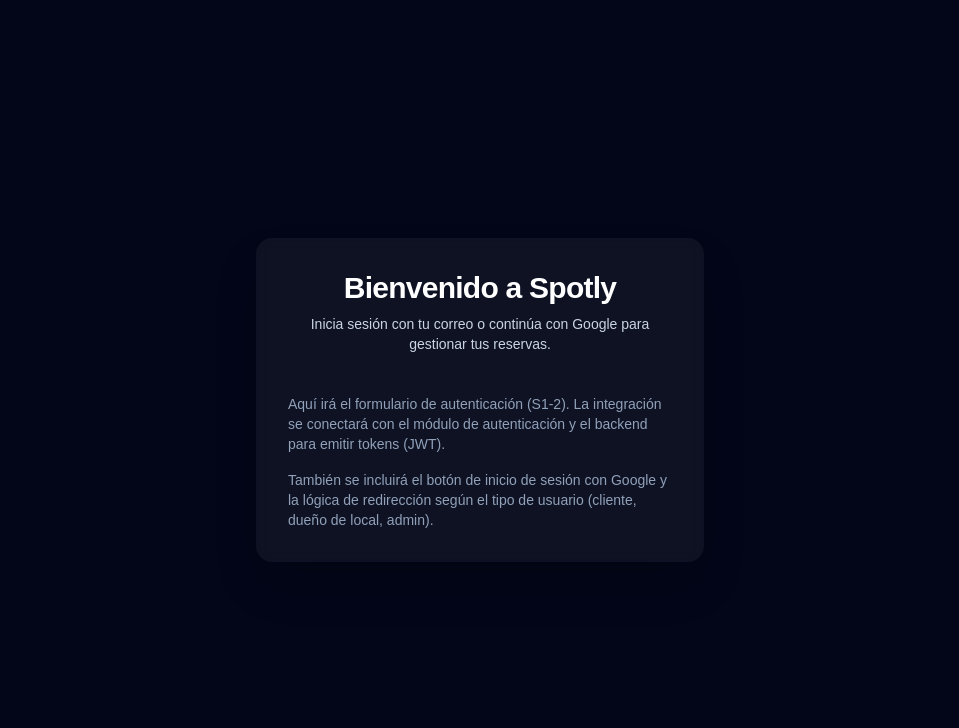
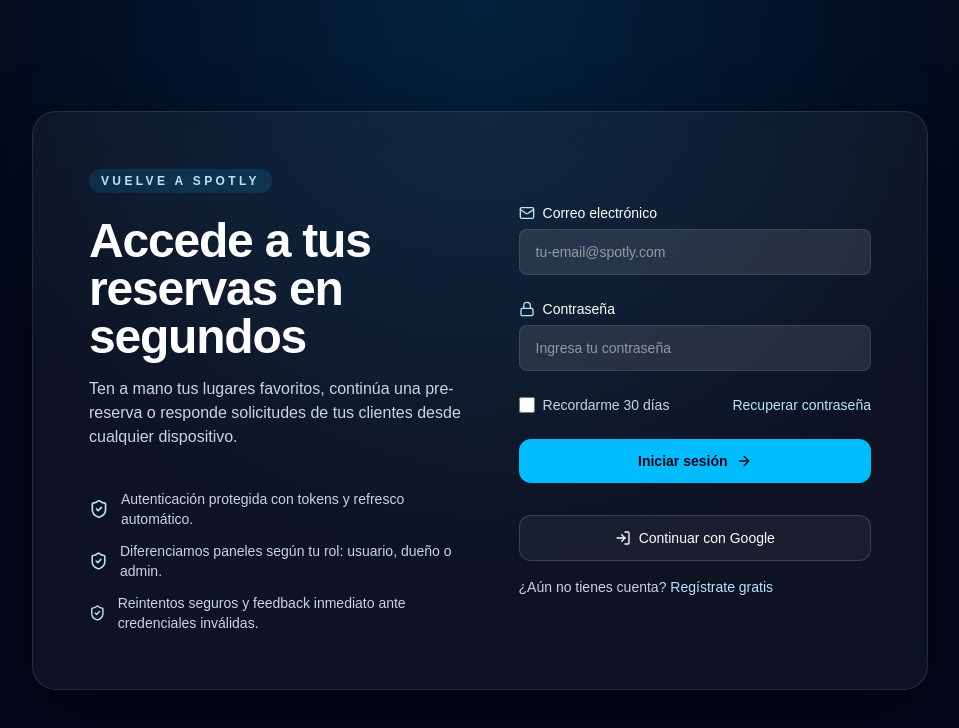
Before and after one commit to Camiloesoto/spotly, a Next.js app in the folder spotly/: page /login in a window 1280 px wide. Shown: the top 728 px of the page, without its empty margins (160-1119 px from the left). Built offline with nearby package versions, Linux system fonts and the light colour scheme; no server answers.

Commit message:
feat: deliver optimized login experience

```diff
--- a/spotly/src/app/(auth)/login/page.tsx
+++ b/spotly/src/app/(auth)/login/page.tsx
@@ -1,26 +1,243 @@
 "use client";
 
+import { zodResolver } from "@hookform/resolvers/zod";
+import { ArrowRight, Loader2, Lock, LogIn, Mail, ShieldCheck } from "lucide-react";
+import Link from "next/link";
+import { useRouter } from "next/navigation";
+import { useState } from "react";
+import { useForm } from "react-hook-form";
+import { z } from "zod";
+
+import { useLoginMutation, useOAuthMutation } from "@/modules/auth/hooks";
+import type { Session } from "@/modules/auth/types";
+
+const loginSchema = z.object({
+  email: z.string().trim().email("Ingresa un correo válido"),
+  password: z.string().min(1, "Ingresa tu contraseña"),
+  remember: z.boolean().default(false),
+});
+
+type LoginFormValues = z.infer<typeof loginSchema>;
+
 export default function LoginPage() {
+  const router = useRouter();
+  const loginMutation = useLoginMutation();
+  const oauthMutation = useOAuthMutation();
+  const [serverError, setServerError] = useState<string | null>(null);
+
+  const {
+    register,
+    handleSubmit,
+    formState: { errors, isSubmitting },
+  } = useForm<LoginFormValues>({
+    resolver: zodResolver(loginSchema),
+    defaultValues: {
+      email: "",
+      password: "",
+      remember: false,
+    },
+  });
+
+  const onSubmit = handleSubmit(async (values) => {
+    setServerError(null);
+    try {
+      const session = await loginMutation.mutateAsync({
+        email: values.email,
+        password: values.password,
+      });
+      redirectByRole(session, router);
+    } catch (error) {
+      const message =
+        error instanceof Error
+          ? error.message
+          : "No pudimos iniciar sesión. Revisa tus credenciales e inténtalo de nuevo.";
+      setServerError(message);
+    }
+  });
+
+  const disableForm = isSubmitting || loginMutation.isPending;
+
+  const handleContinueWithGoogle = async () => {
+    setServerError(null);
+    try {
+      const { redirectUrl } = await oauthMutation.mutateAsync("google");
+      window.location.href = redirectUrl;
+    } catch (error) {
+      const message =
+        error instanceof Error
+          ? error.message
+          : "No pudimos conectarnos con Google. Intenta más tarde.";
+      setServerError(message);
+    }
+  };
+
   return (
-    <main className="flex min-h-screen items-center justify-center bg-slate-950 px-4 py-16 text-white">
-      <div className="w-full max-w-md rounded-2xl bg-white/5 p-8 shadow-2xl backdrop-blur">
-        <header className="text-center">
-          <h1 className="text-3xl font-semibold tracking-tight">Bienvenido a Spotly</h1>
-          <p className="mt-2 text-sm text-slate-300">
-            Inicia sesión con tu correo o continúa con Google para gestionar tus reservas.
-          </p>
-        </header>
-        <section className="mt-10 space-y-4 text-sm text-slate-400">
-          <p>
-            Aquí irá el formulario de autenticación (S1-2). La integración se conectará con el
-            módulo de autenticación y el backend para emitir tokens (JWT).
-          </p>
-          <p>
-            También se incluirá el botón de inicio de sesión con Google y la lógica de redirección
-            según el tipo de usuario (cliente, dueño de local, admin).
-          </p>
+    <main className="relative flex min-h-screen items-center justify-center bg-slate-950 px-4 py-12 text-white">
+      <div className="absolute inset-0 bg-[radial-gradient(circle_at_top,_rgba(14,165,233,0.18),_transparent_55%)]" />
+      <div className="relative z-10 grid w-full max-w-4xl gap-10 rounded-3xl border border-white/10 bg-white/[0.05] p-10 shadow-[0_22px_70px_-12px_rgba(0,0,0,0.55)] backdrop-blur-xl md:grid-cols-[1.05fr_0.95fr] md:p-14">
+        <section className="flex flex-col justify-between">
+          <div>
+            <span className="inline-flex items-center rounded-full bg-sky-500/15 px-3 py-1 text-xs font-semibold uppercase tracking-[0.28em] text-sky-200">
+              vuelve a spotly
+            </span>
+            <h1 className="mt-6 text-4xl font-semibold tracking-tight md:text-5xl">
+              Accede a tus reservas en segundos
+            </h1>
+            <p className="mt-4 text-base text-slate-300">
+              Ten a mano tus lugares favoritos, continúa una pre-reserva o responde solicitudes de
+              tus clientes desde cualquier dispositivo.
+            </p>
+          </div>
+
+          <ul className="mt-10 space-y-3 text-sm text-slate-300">
+            <li className="flex items-center gap-3">
+              <ShieldCheck className="h-5 w-5 text-sky-200" />
+              Autenticación protegida con tokens y refresco automático.
+            </li>
+            <li className="flex items-center gap-3">
+              <ShieldCheck className="h-5 w-5 text-sky-200" />
+              Diferenciamos paneles según tu rol: usuario, dueño o admin.
+            </li>
+            <li className="flex items-center gap-3">
+              <ShieldCheck className="h-5 w-5 text-sky-200" />
+              Reintentos seguros y feedback inmediato ante credenciales inválidas.
+            </li>
+          </ul>
+        </section>
+
+        <section className="flex flex-col justify-center">
+          <form onSubmit={onSubmit} className="space-y-6">
+            <div className="space-y-1.5">
+              <label htmlFor="email" className="flex items-center gap-2 text-sm font-medium">
+                <Mail className="h-4 w-4 text-sky-200" />
+                Correo electrónico
+              </label>
+              <input
+                id="email"
+                type="email"
+                autoComplete="email"
+                placeholder="tu-email@spotly.com"
+                className="w-full rounded-lg border border-white/10 bg-white/10 px-4 py-3 text-sm text-white outline-none transition hover:border-sky-400/40 focus:border-sky-400 focus:ring-2 focus:ring-sky-400/30"
+                {...register("email")}
+                disabled={disableForm}
+              />
+              {errors.email && <FieldError message={errors.email.message} />}
+            </div>
+
+            <div className="space-y-1.5">
+              <label htmlFor="password" className="flex items-center gap-2 text-sm font-medium">
+                <Lock className="h-4 w-4 text-sky-200" />
+                Contraseña
+              </label>
+              <input
+                id="password"
+                type="password"
+                autoComplete="current-password"
+                placeholder="Ingresa tu contraseña"
+                className="w-full rounded-lg border border-white/10 bg-white/10 px-4 py-3 text-sm text-white outline-none transition hover:border-sky-400/40 focus:border-sky-400 focus:ring-2 focus:ring-sky-400/30"
+                {...register("password")}
+                disabled={disableForm}
+              />
+              {errors.password && <FieldError message={errors.password.message} />}
+            </div>
+
+            <div className="flex items-center justify-between text-sm text-slate-300">
+              <label className="inline-flex items-center gap-2">
+                <input
+                  type="checkbox"
+                  className="h-4 w-4 rounded border border-white/30 bg-transparent accent-sky-400"
+                  {...register("remember")}
+                  disabled={disableForm}
+                />
+                Recordarme 30 días
+              </label>
+              <Link
+                href="/auth/forgot-password"
+                className="text-sky-200 underline-offset-4 hover:underline"
+              >
+                Recuperar contraseña
+              </Link>
+            </div>
+
+            {serverError && (
+              <div className="rounded-xl border border-red-500/40 bg-red-500/10 px-4 py-3 text-sm text-red-200">
+                {serverError}
+              </div>
+            )}
+
+            <button
+              type="submit"
+              className="flex w-full items-center justify-center gap-2 rounded-xl bg-sky-400 px-5 py-3 text-sm font-semibold text-slate-950 transition hover:bg-sky-300 focus:outline-none focus:ring-2 focus:ring-sky-300 focus:ring-offset-2 focus:ring-offset-slate-950 disabled:cursor-not-allowed disabled:bg-sky-400/60"
+              disabled={disableForm}
+            >
+              {disableForm ? (
+                <>
+                  <Loader2 className="h-4 w-4 animate-spin" />
+                  Verificando credenciales...
+                </>
+              ) : (
+                <>
+                  Iniciar sesión
+                  <ArrowRight className="h-4 w-4" />
+                </>
+              )}
+            </button>
+          </form>
+
+          <div className="mt-8 space-y-4">
+            <button
+              type="button"
+              onClick={handleContinueWithGoogle}
+              className="flex w-full items-center justify-center gap-2 rounded-xl border border-white/15 bg-white/5 px-5 py-3 text-sm font-medium text-white transition hover:border-sky-300/40 hover:bg-white/10 focus:outline-none focus:ring-2 focus:ring-sky-300 focus:ring-offset-2 focus:ring-offset-slate-950 disabled:cursor-not-allowed disabled:opacity-60"
+              disabled={disableForm || oauthMutation.isPending}
+            >
+              {oauthMutation.isPending ? (
+                <>
+                  <Loader2 className="h-4 w-4 animate-spin" />
+                  Conectando con Google...
+                </>
+              ) : (
+                <>
+                  <LogIn className="h-4 w-4" />
+                  Continuar con Google
+                </>
+              )}
+            </button>
+
+            <p className="text-sm text-slate-300">
+              ¿Aún no tienes cuenta?{" "}
+              <Link
+                href="/auth/register"
+                className="text-sky-200 underline-offset-4 hover:underline"
+              >
+                Regístrate gratis
+              </Link>
+            </p>
+          </div>
         </section>
       </div>
     </main>
   );
 }
+
+function redirectByRole(session: Session, router: ReturnType<typeof useRouter>) {
+  const role = session.user.role;
+  if (role === "owner") {
+    router.push("/dashboard/owner");
+    return;
+  }
+  if (role === "admin") {
+    router.push("/dashboard/admin");
+    return;
+  }
+  router.push("/dashboard/user");
+}
+
+type FieldErrorProps = {
+  message?: string;
+};
+
+function FieldError({ message }: FieldErrorProps) {
+  if (!message) return null;
+  return <p className="text-xs text-red-300">{message}</p>;
+}
```
